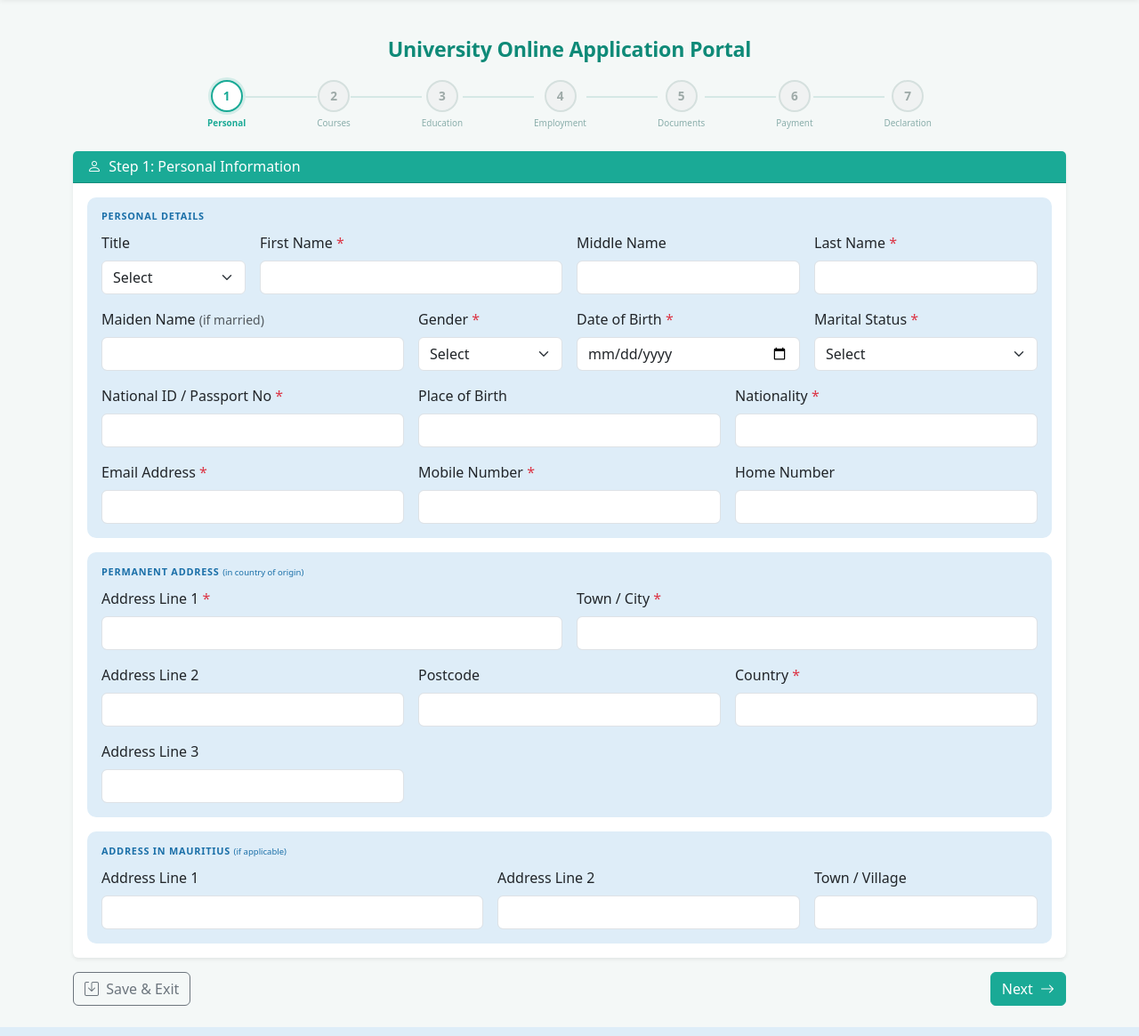
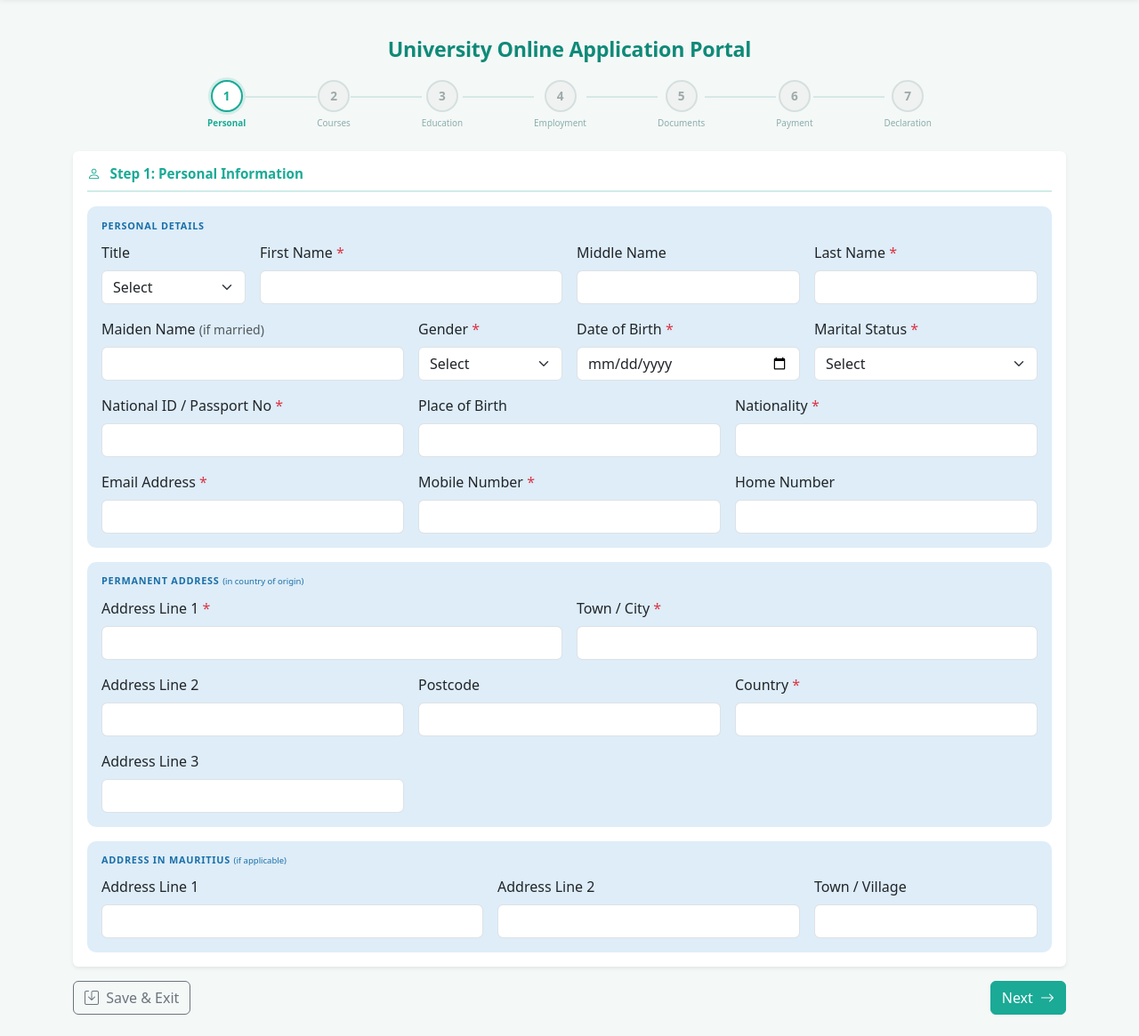
Before and after one commit to JustinAmani/Uni, a PHP site: page /application_form/index.php in a window 1280 px wide. Shown: the part 69-1234 px from the top of the page at 89% size. Run offline with PHP 8.4, Linux system fonts and the light colour scheme; the visitor is signed in with stand-in values (Sample User, id 1); data that the repository does not hold is empty.

Commit message:
UI: move step titles inside card-body (remove floating teal header bar)
All 7 steps: removed <div class="card-header udm-card-header-form">
Step titles now use <h6 class="step-heading"> as first element inside
the sky-blue card-body, above the section-blocks/record-blocks.

Visual result:
  Before: [TEAL BAR: Step X title] floating at top of card
  After:  [SKY-BLUE CARD]
            Step X title (teal text + teal bottom border)
            [WHITE SECTION-BLOCK]  ← directly connected, one block

New .step-heading CSS: teal text, bottom teal border, inside the card.
Removed .udm-card-header-form CSS (no longer used in form pages).

```diff
--- a/application_form/index.php
+++ b/application_form/index.php
@@ -411,10 +411,8 @@ require_once __DIR__ . '/../includes/navbar.php';
           id="stepForm">
         <input type="hidden" name="step" value="1">
         <div class="card shadow-sm border-0 mb-3">
-            <div class="card-header udm-card-header-form">
-                <h6 class="mb-0"><i class="bi bi-person me-1"></i> Step 1: Personal Information</h6>
-            </div>
             <div class="card-body">
+                <h6 class="step-heading"><i class="bi bi-person me-1"></i> Step 1: Personal Information</h6>
                 <div class="section-block">
                 <h6 class="section-label">Personal Details</h6>
                 <div class="row g-3">
@@ -612,10 +610,8 @@ require_once __DIR__ . '/../includes/navbar.php';
     <form method="POST" action="<?= APP_URL ?>/application_form/index.php" novalidate id="stepForm">
         <input type="hidden" name="step" value="2">
         <div class="card shadow-sm border-0 mb-3">
-            <div class="card-header udm-card-header-form">
-                <h6 class="mb-0"><i class="bi bi-book me-1"></i> Step 2: Course Preferences</h6>
-            </div>
             <div class="card-body">
+                <h6 class="step-heading"><i class="bi bi-book me-1"></i> Step 2: Course Preferences</h6>
                 <div class="section-block">
                 <h6 class="section-label">Course Level &amp; Year of Entry</h6>
                 <div class="row g-3">
@@ -704,10 +700,8 @@ require_once __DIR__ . '/../includes/navbar.php';
     <form method="POST" action="<?= APP_URL ?>/application_form/index.php" novalidate id="stepForm">
         <input type="hidden" name="step" value="3">
         <div class="card shadow-sm border-0 mb-3">
-            <div class="card-header udm-card-header-form">
-                <h6 class="mb-0"><i class="bi bi-mortarboard me-1"></i> Step 3: Education Details</h6>
-            </div>
             <div class="card-body">
+                <h6 class="step-heading"><i class="bi bi-mortarboard me-1"></i> Step 3: Education Details</h6>
 
                 <!-- 3a: Secondary Schools -->
                 <div class="section-block">
@@ -822,10 +816,8 @@ require_once __DIR__ . '/../includes/navbar.php';
     <form method="POST" action="<?= APP_URL ?>/application_form/index.php" novalidate id="stepForm">
         <input type="hidden" name="step" value="4">
         <div class="card shadow-sm border-0 mb-3">
-            <div class="card-header udm-card-header-form">
-                <h6 class="mb-0"><i class="bi bi-briefcase me-1"></i> Step 4: Employment History</h6>
-            </div>
             <div class="card-body">
+                <h6 class="step-heading"><i class="bi bi-briefcase me-1"></i> Step 4: Employment History</h6>
             <div class="section-block">
                 <div class="d-flex justify-content-between align-items-center mb-2">
                     <h6 class="section-label mb-0">Employment Records</h6>
@@ -898,10 +890,8 @@ require_once __DIR__ . '/../includes/navbar.php';
           enctype="multipart/form-data" novalidate id="stepForm">
         <input type="hidden" name="step" value="5">
         <div class="card shadow-sm border-0 mb-3">
-            <div class="card-header udm-card-header-form">
-                <h6 class="mb-0"><i class="bi bi-cloud-upload me-1"></i> Step 5: Document Upload</h6>
-            </div>
             <div class="card-body">
+                <h6 class="step-heading"><i class="bi bi-cloud-upload me-1"></i> Step 5: Document Upload</h6>
                 <!-- Info text directly on blue background -->
                 <div class="alert alert-info py-2 small mb-3">
                     <i class="bi bi-info-circle me-1"></i>
@@ -954,10 +944,8 @@ require_once __DIR__ . '/../includes/navbar.php';
     <form method="POST" action="<?= APP_URL ?>/application_form/index.php" novalidate id="stepForm">
         <input type="hidden" name="step" value="6">
         <div class="card shadow-sm border-0 mb-3">
-            <div class="card-header udm-card-header-form">
-                <h6 class="mb-0"><i class="bi bi-credit-card me-1"></i> Step 6: Application Fee Payment</h6>
-            </div>
             <div class="card-body">
+                <h6 class="step-heading"><i class="bi bi-credit-card me-1"></i> Step 6: Application Fee Payment</h6>
             <div class="section-block">
                 <div class="row justify-content-center">
                     <div class="col-md-7">
@@ -1011,10 +999,8 @@ require_once __DIR__ . '/../includes/navbar.php';
     <form method="POST" action="<?= APP_URL ?>/application_form/index.php" novalidate id="stepForm">
         <input type="hidden" name="step" value="7">
         <div class="card shadow-sm border-0 mb-3">
-            <div class="card-header udm-card-header-form">
-                <h6 class="mb-0"><i class="bi bi-pen me-1"></i> Step 7: Declaration and Submission</h6>
-            </div>
             <div class="card-body">
+                <h6 class="step-heading"><i class="bi bi-pen me-1"></i> Step 7: Declaration and Submission</h6>
                 <div class="record-block mb-3">
                     <h6 class="section-label">Applicant Declaration</h6>
                     <p class="mb-3">
--- a/assets/css/style.css
+++ b/assets/css/style.css
@@ -97,6 +97,19 @@ body {
     text-align: center;
     margin: 1.1rem 0 .5rem;
     letter-spacing: -.01em;
+}
+
+/* Step heading – inside the card-body, above the sections ───────────────── */
+.step-heading {
+    font-size: .95rem;
+    font-weight: 700;
+    color: var(--udm-teal);
+    padding-bottom: .65rem;
+    margin-bottom: 1rem;
+    border-bottom: 2px solid var(--udm-border);
+    display: flex;
+    align-items: center;
+    gap: .4rem;
 }
 
 /* ────────────────── Buttons ─────────────────────────────────────────────── */
@@ -205,15 +218,7 @@ body {
 /* ────────────────── Form page body ─────────────────────────────────────── */
 .app-form-page { background: #f4f8f7; }
 
-/* Card headers in form – teal strip */
-.udm-card-header-form {
-    background: var(--udm-teal);
-    color: #fff;
-    padding: .5rem 1rem;
-    font-size: .9rem;
-    font-weight: 600;
-    border-radius: var(--bs-card-inner-border-radius) var(--bs-card-inner-border-radius) 0 0;
-}
+/* udm-card-header-form removed – step titles are now .step-heading inside card-body */
 
 /* ── Section block – sky-blue background, rounded all 4 corners ─────────── */
 .section-block {
```
